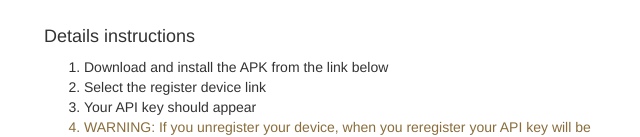
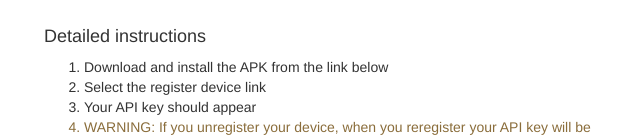
Before and after one commit to mmailhot/skip-server, a website: page public/index.html in a window 1280 px wide. Shown: the part 665-802 px from the top of the page, 26-666 px from the left. Drawn offline with nearby package versions, Linux system fonts and the light colour scheme.

Commit message:
Spelling error

```diff
--- a/public/index.html
+++ b/public/index.html
@@ -71,7 +71,7 @@
               </section>
 
               <section>
-                <h4>Details instructions</h4>
+                <h4>Detailed instructions</h4>
                 <ol>
                   <li>Download and install the APK from the link below</li>
                   <li>Select the register device link</li>
```
